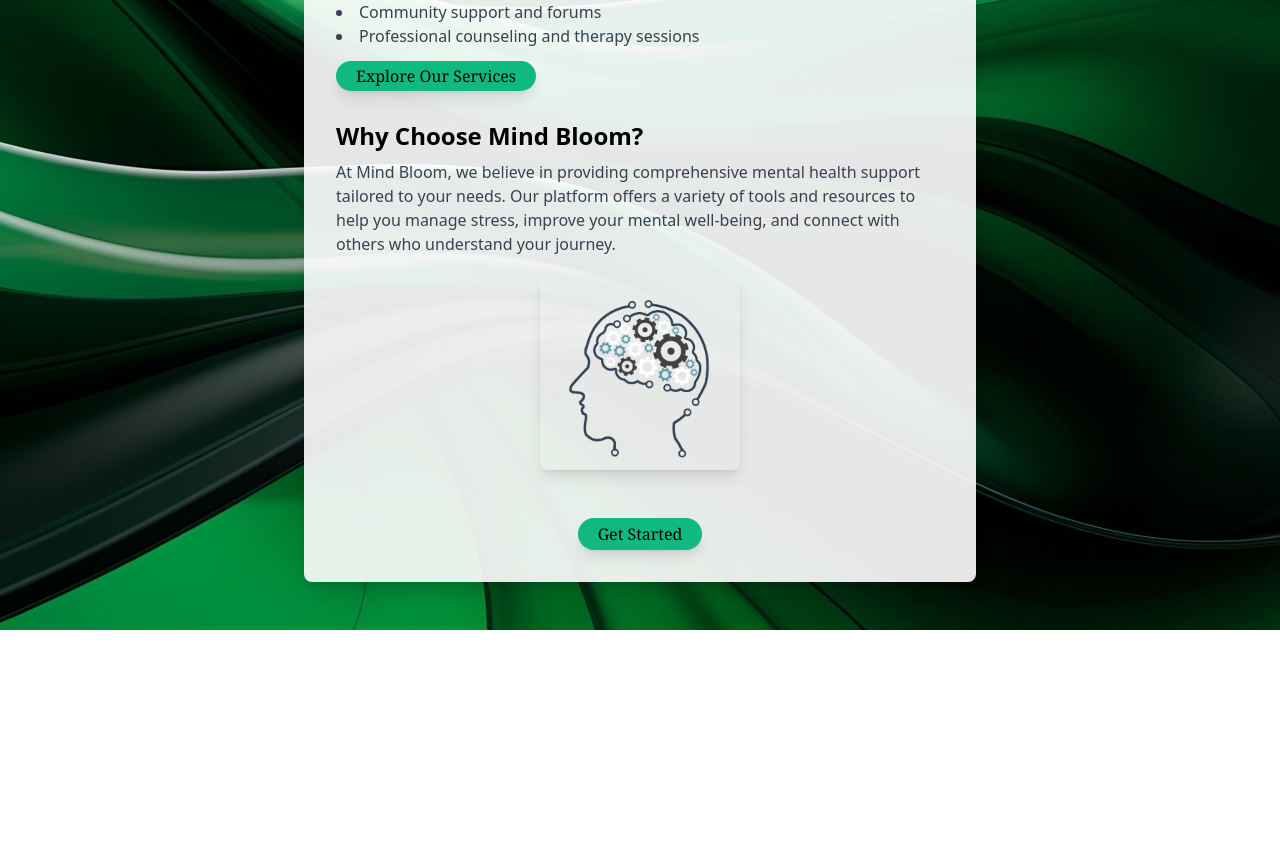
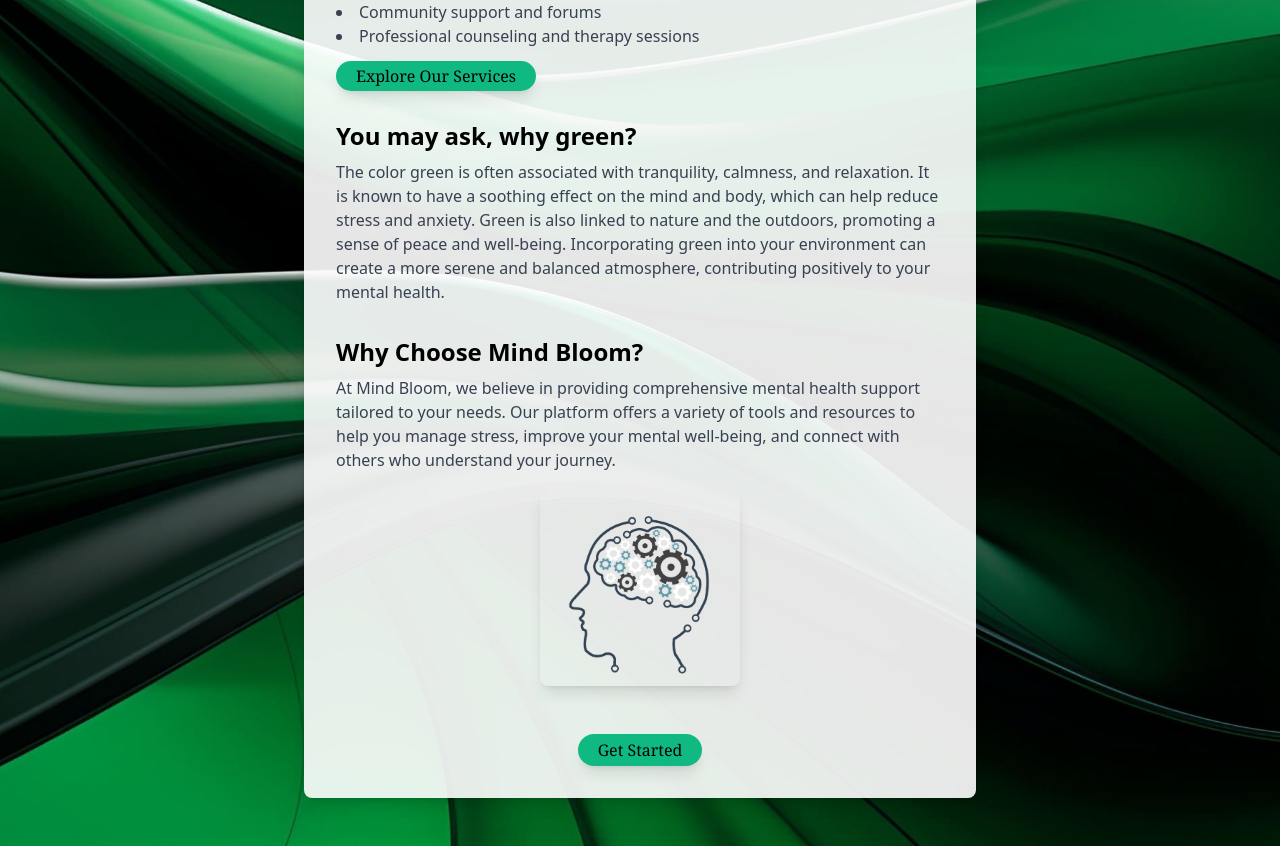
Before and after one commit to julianDalban/mental-health-app, a React (Create React App) app in the folder mind-bloom/: page / in a window 1280 px wide. Shown: the part 460-1306 px from the top of the page. Before the commit the page ends 1090 px from the top, so only its background shows below. Built offline with nearby package versions, Linux system fonts and the light colour scheme; no server answers.

Commit message:
added green description to home page

```diff
--- a/mind-bloom/src/pages/home.jsx
+++ b/mind-bloom/src/pages/home.jsx
@@ -26,6 +26,12 @@
           </Link>
         </div>
         <div className="mb-8">
+          <h2 className="text-2xl font-semibold mb-2">You may ask, why green?</h2>
+          <p className="text-gray-700 mb-4">
+            The color green is often associated with tranquility, calmness, and relaxation. It is known to have a soothing effect on the mind and body, which can help reduce stress and anxiety. Green is also linked to nature and the outdoors, promoting a sense of peace and well-being. Incorporating green into your environment can create a more serene and balanced atmosphere, contributing positively to your mental health.
+          </p>
+        </div>
+        <div className="mb-8">
           <h2 className="text-2xl font-semibold mb-2">Why Choose Mind Bloom?</h2>
           <p className="text-gray-700 mb-4">
             At Mind Bloom, we believe in providing comprehensive mental health support tailored to your needs. Our platform offers a variety of tools and resources to help you manage stress, improve your mental well-being, and connect with others who understand your journey.
```
